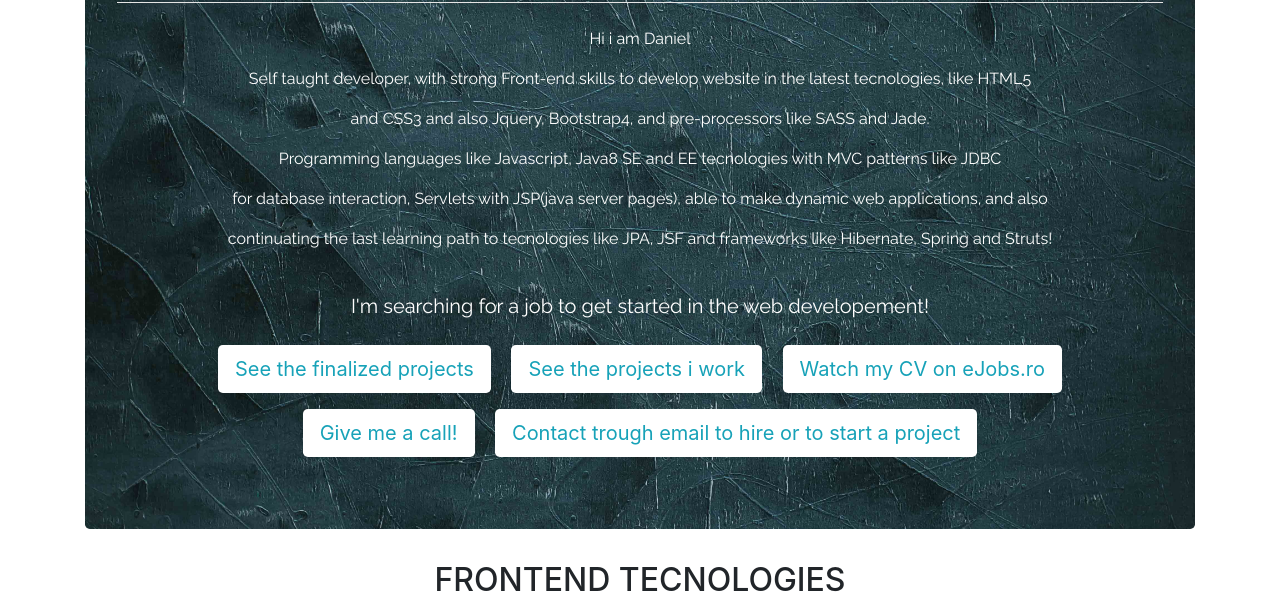
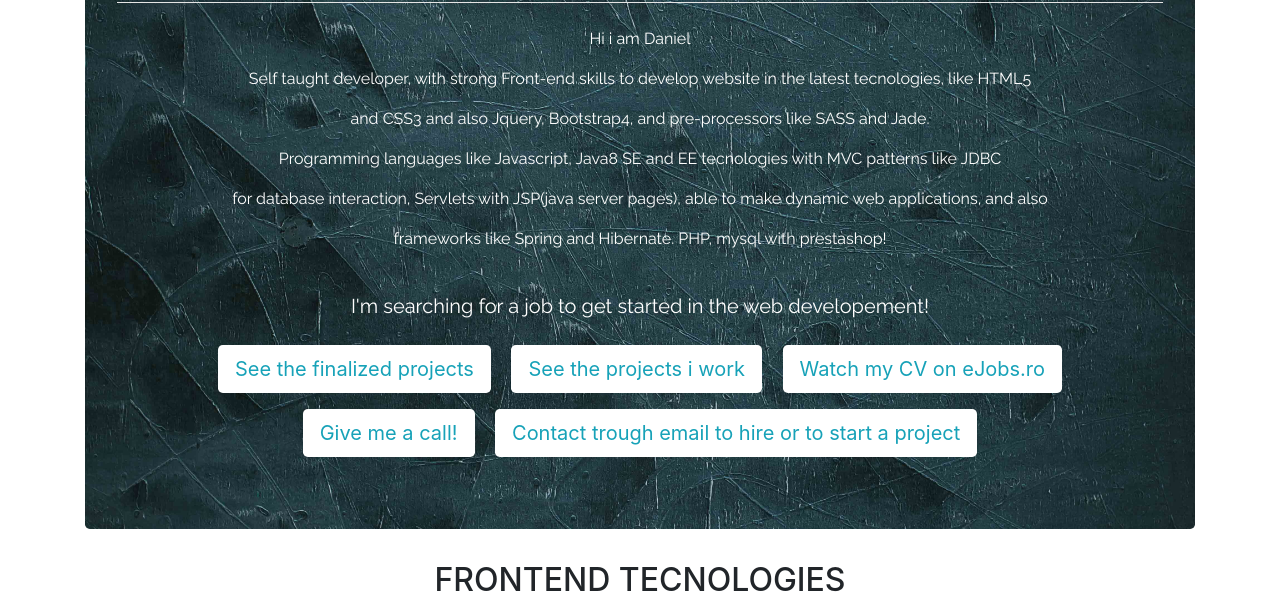
Before and after one commit to mihaidanieladin/mihaidanieladin.github.io, a website: page src/about.html in a window 1280 px wide. Shown: the part 198-800 px from the top of the page. Drawn offline with Linux system fonts and the light colour scheme.

Commit message:
update-bio

```diff
--- a/src/about.html
+++ b/src/about.html
@@ -47,7 +47,7 @@
       <p>and CSS3 and also Jquery, Bootstrap4, and pre-processors like SASS and Jade.</p>
       <p>Programming languages like Javascript, Java8 SE and EE tecnologies with MVC patterns like JDBC</p>
       <p>for database interaction, Servlets with JSP(java server pages), able to make dynamic web applications, and also</p>
-      <p>continuating the last learning path to tecnologies like JPA, JSF and frameworks like Hibernate, Spring and Struts!</p></br>
+      <p>frameworks like Spring and Hibernate. PHP, mysql with prestashop!</p></br>
       <p class="lead">I'm searching for a job to get started in the web developement!</p>
       <a href="projects.html" target="_blank" role="button" class="btn btn-lg bg-white text-info text-white m-2">See the finalized projects</a>
       <a href="projects.html" target="_blank" role="button" class="btn btn-lg bg-white text-info text-white m-2">See the projects i work</a>
```
Also changed, not shown: index.html (+1 -1 lines).
